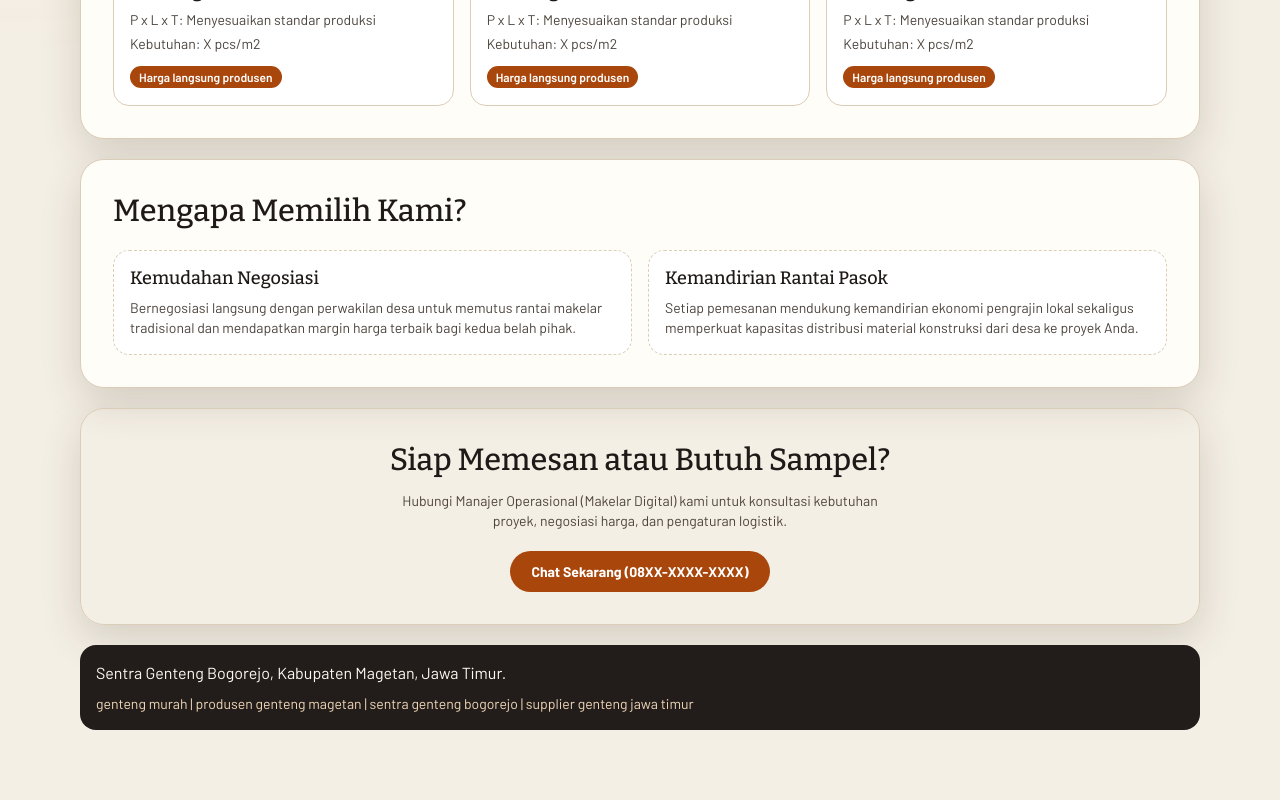
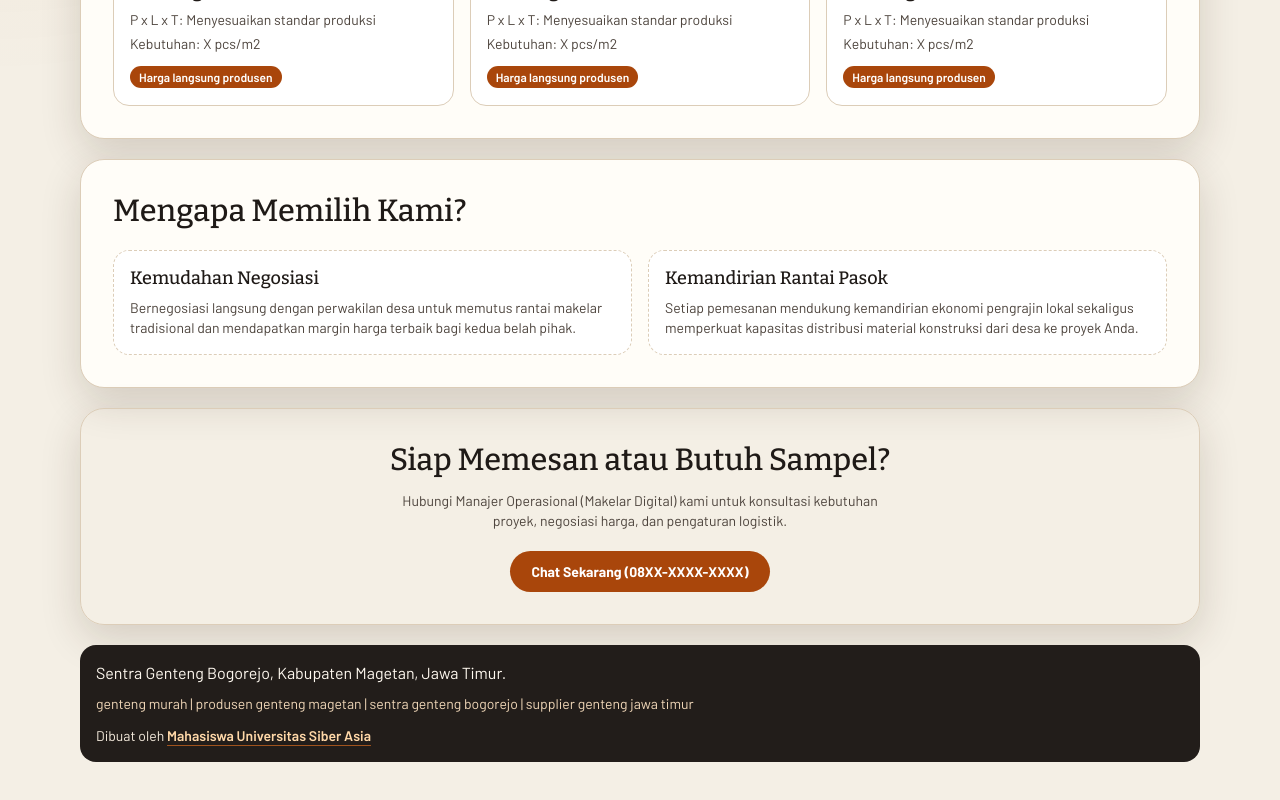
Before and after one commit to pengikut-raja-capybara/sentra-genteng-bogorejo, a React (Vite) app: page / in a window 1280 px wide. Shown: the part 1301-2101 px from the top of the page. Before the commit the page ends 2071 px from the top, so only its background shows below. Built offline with nearby package versions, Linux system fonts and the light colour scheme.

Commit message:
feat: enhance FooterSection with creator credits and modal functionality

```diff
--- a/src/App.tsx
+++ b/src/App.tsx
@@ -16,6 +16,9 @@ import {
   contactDescription,
   footerText,
   footerKeywords,
+  footerCreditPrefix,
+  footerCreditLabel,
+  footerCreators,
 } from './data/landingData'
 
 function App() {
@@ -37,7 +40,13 @@ function App() {
         />
       </main>
 
-      <FooterSection text={footerText} keywords={footerKeywords} />
+      <FooterSection
+        text={footerText}
+        keywords={footerKeywords}
+        creditPrefix={footerCreditPrefix}
+        creditLabel={footerCreditLabel}
+        creators={footerCreators}
+      />
     </div>
   )
 }
--- a/src/components/FooterSection.tsx
+++ b/src/components/FooterSection.tsx
@@ -1,13 +1,100 @@
+import { useEffect, useState } from 'react'
+import type { CreatorCredit } from '../types/landing'
+
 type FooterSectionProps = {
   text: string
   keywords: string
+  creditPrefix: string
+  creditLabel: string
+  creators: CreatorCredit[]
 }
 
-export function FooterSection({ text, keywords }: FooterSectionProps) {
+export function FooterSection({
+  text,
+  keywords,
+  creditPrefix,
+  creditLabel,
+  creators,
+}: FooterSectionProps) {
+  const [isOpen, setIsOpen] = useState(false)
+
+  useEffect(() => {
+    if (!isOpen) {
+      return
+    }
+
+    const { overflow } = document.body.style
+    document.body.style.overflow = 'hidden'
+
+    const onKeyDown = (event: KeyboardEvent) => {
+      if (event.key === 'Escape') {
+        setIsOpen(false)
+      }
+    }
+
+    window.addEventListener('keydown', onKeyDown)
+
+    return () => {
+      window.removeEventListener('keydown', onKeyDown)
+      document.body.style.overflow = overflow
+    }
+  }, [isOpen])
+
   return (
-    <footer className="mt-5 rounded-2xl bg-[#221d1a] p-4 text-[#fff9f0]">
-      <p>{text}</p>
-      <p className="mt-2 text-sm text-[#f0d7b8]">{keywords}</p>
-    </footer>
+    <>
+      <footer className="mt-5 rounded-2xl bg-[#221d1a] p-4 text-[#fff9f0]">
+        <p>{text}</p>
+        <p className="mt-2 text-sm text-[#f0d7b8]">{keywords}</p>
+        <p className="mt-3 text-sm text-[#f4eadc]">
+          {creditPrefix}
+          <button
+            type="button"
+            onClick={() => setIsOpen(true)}
+            className="font-semibold text-[#ffd8a8] underline decoration-[#d66a1f]/70 underline-offset-4 transition hover:text-white"
+          >
+            {creditLabel}
+          </button>
+        </p>
+      </footer>
+
+      {isOpen ? (
+        <div
+          role="presentation"
+          onClick={() => setIsOpen(false)}
+          className="fixed inset-0 z-40 grid place-items-center bg-black/60 p-4 animate-[fade-in_0.24s_ease-out]"
+        >
+          <div
+            role="dialog"
+            aria-modal="true"
+            aria-labelledby="credit-title"
+            className="w-full max-w-[34em] rounded-2xl bg-[#fffdf8] p-5 text-[#1f1a17] shadow-[0_1em_2.8em_rgba(0,0,0,0.35)] animate-[modal-enter_0.28s_cubic-bezier(0.2,0.9,0.25,1)]"
+            onClick={(event) => event.stopPropagation()}
+          >
+            <div className="flex items-start justify-between gap-4">
+              <h3 id="credit-title" className="font-['Bitter'] text-xl leading-tight">
+                Detail Pembuat
+              </h3>
+              <button
+                type="button"
+                onClick={() => setIsOpen(false)}
+                className="rounded-full border border-[#dccdb8] px-3 py-1 text-sm text-[#4d443d] transition hover:bg-[#f3ebde]"
+                aria-label="Tutup popup detail pembuat"
+              >
+                Tutup
+              </button>
+            </div>
+
+            <ul className="mt-4 space-y-3">
+              {creators.map((creator) => (
+                <li key={`${creator.name}-${creator.identifier}`} className="rounded-xl border border-[#e2d8c8] bg-white p-3">
+                  <p className="font-semibold">{creator.name}</p>
+                  <p className="mt-1 text-sm text-[#4d443d]">{creator.identifier}</p>
+                </li>
+              ))}
+            </ul>
+          </div>
+        </div>
+      ) : null}
+    </>
   )
 }
--- a/src/data/landingData.ts
+++ b/src/data/landingData.ts
@@ -4,6 +4,7 @@ import type {
   HeroContent,
   NavItem,
   Product,
+  CreatorCredit,
   ValuePropositionItem,
 } from '../types/landing'
 
@@ -94,3 +95,22 @@ export const footerText =
 
 export const footerKeywords =
   'genteng murah | produsen genteng magetan | sentra genteng bogorejo | supplier genteng jawa timur'
+
+export const footerCreditPrefix = 'Dibuat oleh '
+
+export const footerCreditLabel = 'Mahasiswa Universitas Siber Asia'
+
+export const footerCreators: CreatorCredit[] = [
+  {
+    name: 'ANGGA ALFIANSAH',
+    identifier: '240101010032',
+  },
+  {
+    name: 'RISSQI AGUNG RAHMADANI',
+    identifier: '240101010038',
+  },
+  {
+    name: 'RAJA CAPYBARA YANG BERBUDI LUHUR',
+    identifier: '-',
+  },
+]
--- a/src/index.css
+++ b/src/index.css
@@ -43,3 +43,25 @@ h3 {
     transform: translateY(0);
   }
 }
+
+@keyframes fade-in {
+  from {
+    opacity: 0;
+  }
+
+  to {
+    opacity: 1;
+  }
+}
+
+@keyframes modal-enter {
+  from {
+    opacity: 0;
+    transform: translateY(0.8em) scale(0.98);
+  }
+
+  to {
+    opacity: 1;
+    transform: translateY(0) scale(1);
+  }
+}
--- a/src/types/landing.ts
+++ b/src/types/landing.ts
@@ -33,3 +33,8 @@ export type ValuePropositionItem = {
   title: string
   description: string
 }
+
+export type CreatorCredit = {
+  name: string
+  identifier: string
+}
```
